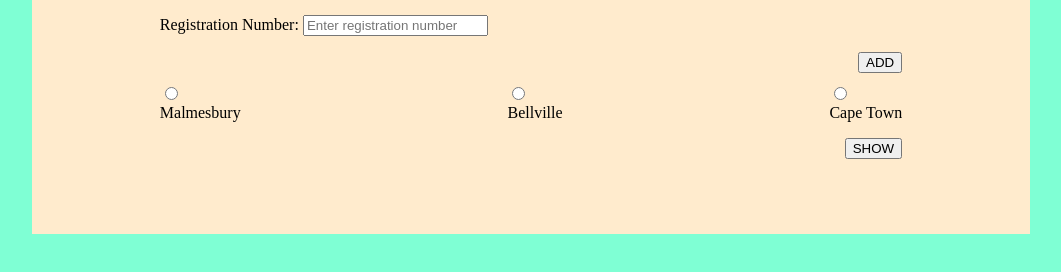
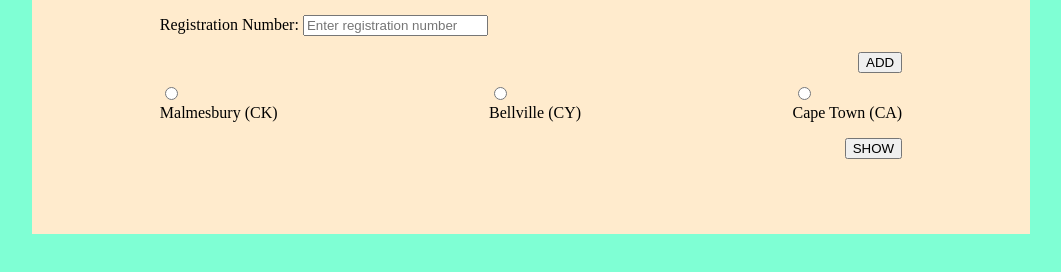
Before and after one commit to Czani89/registration_numbers, a plain HTML site: page index.html in a window 1280 px wide. Shown: the part 250-522 px from the top of the page, without its empty margins (109-1170 px from the left). Drawn offline with Linux system fonts and the light colour scheme.

Commit message:
added registration detail

```diff
--- a/index.html
+++ b/index.html
@@ -24,17 +24,17 @@
             <div class="first">
                 <input type="radio" name="town" id="first" class="radio" value="malmesbury">
                 <br>
-                <label for="first">Malmesbury</label>
+                <label for="first">Malmesbury (CK)</label>
             </div>
             <div class="second">
                 <input type="radio" name="town" id="second" class="radio" value="bellville">
                 <br>
-                <label for="second">Bellville</label>
+                <label for="second">Bellville (CY)</label>
             </div>
             <div class="third">
                 <input type="radio" name="town" id="third" class="radio" value="town">
                 <br>
-                <label for="third">Cape Town</label>
+                <label for="third">Cape Town (CA)</label>
             </div>
         </div>
         <button class="show">SHOW</button>
--- a/registration_number.css
+++ b/registration_number.css
@@ -28,6 +28,9 @@ h1{
        justify-content: space-between;
        margin: 3rem 0 1rem 0;
     }
+    .radio{
+        text-align: center;
+    }
 
    .regNumbers{
         clear: right;
```
